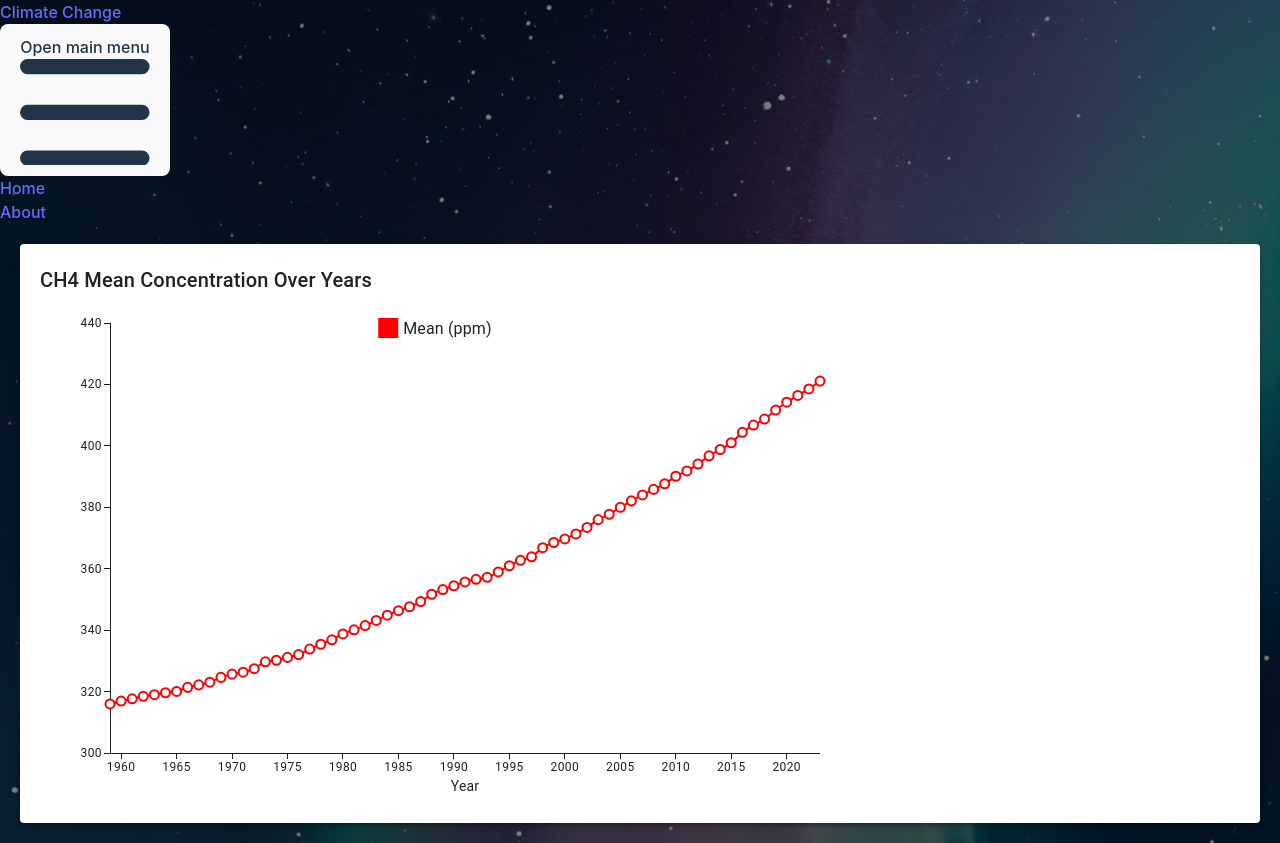
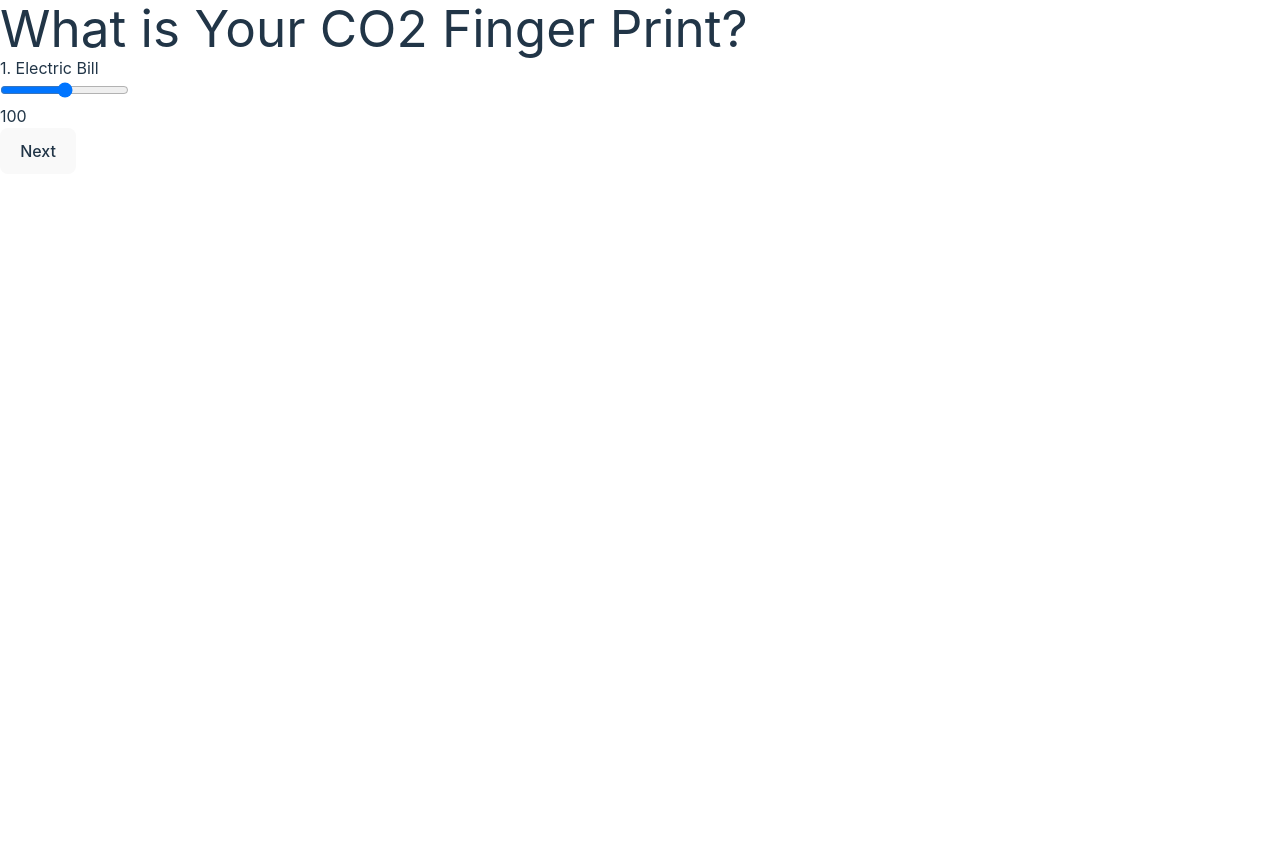
Before and after one commit to Mag-D-Anas/Wahed-men-El-NASA, a React (Vite) app: page /chart in a window 1280 px wide. After the commit the page ends 800 px from the top, so only its background shows below. Built offline with nearby package versions, Linux system fonts and the light colour scheme.

Commit message:
FingerPrintPanel Component

```diff
--- /dev/null
+++ b/src/Components/FingerPrintPanel.jsx
@@ -0,0 +1,151 @@
+import React from "react";
+import { useState } from "react";
+import Question from "./Question";
+import { map } from "d3";
+import YesNo from "./YesNo";
+
+const questions = [
+  { id: 1, title: "1. Electric Bill", min: 0, max: 200 },
+  { id: 2, title: "2. Gas Bill", min: 0, max: 100 },
+  { id: 3, title: "3. Oil Bill", min: 0, max: 100 },
+  { id: 4, title: "4. Total yearly mileage on your car", min: 0, max: 5000 },
+  {
+    id: 5,
+    title: "5. The number of hours of flights you've taken in the last year",
+    min: 0,
+    max: 50,
+  },
+  { id: 6, title: "6. Do you recycle newspaper" },
+  { id: 7, title: "7. Do you recycle aluminum and tin" },
+];
+
+function FingerPrintPanel() {
+  const [currentId, setCurrentId] = useState(1);
+  const showNext = currentId < 7 ? true : false;
+  const showPrev = currentId > 1 ? true : false;
+  const showSubmit = currentId === 7 ? true : false;
+  const [answers, setAnswers] = useState([0, 0, 0, 0, 0, "No", "No"]);
+  const [displayAnswer, setDisplayAnswer] = useState(false);
+  const [result, setResult] = useState("");
+
+  function handleAnswer(id, ans) {
+    const temp = answers;
+    temp[id - 1] = ans;
+    setAnswers(temp);
+  }
+
+  function showQuestion() {
+    const item = questions.filter((question) => question.id === currentId)[0];
+    console.log(item.id);
+    if (item.id < 6) {
+      return (
+        <Question
+          key={item.id}
+          id={item.id}
+          title={item.title}
+          min={item.min}
+          max={item.max}
+          handleAnswer={handleAnswer}
+        />
+      );
+    }
+    return (
+      <YesNo
+        key={item.id}
+        id={item.id}
+        title={item.title}
+        handleAnswer={handleAnswer}
+      />
+    );
+  }
+
+  function handleNext() {
+    setCurrentId(currentId + 1);
+  }
+
+  function handlePrevious() {
+    setCurrentId(currentId - 1);
+  }
+
+  function showNextButton() {
+    if (showNext) {
+      return <button onClick={() => handleNext()}>Next</button>;
+    }
+  }
+
+  function showPrevButton() {
+    if (showPrev) {
+      return <button onClick={() => handlePrevious()}>Previous</button>;
+    }
+  }
+
+  function showSubmitButton() {
+    if (showSubmit) {
+      return (
+        <button type="submit" onClick={(e) => onSubmitHandler(e)}>
+          Submit
+        </button>
+      );
+    }
+  }
+
+  function onSubmitHandler(e) {
+    e.preventDefault();
+    setDisplayAnswer(true);
+    let result = answers[0] * 105;
+    result += answers[1] * 105;
+    result += answers[2] * 113;
+    result += answers[3] * 79;
+    if (answers[4] <= 4) {
+      result += answers[4] * 1100;
+    } else {
+      result += answers[4] * 4400;
+    }
+    if (result[5] === "Yes") {
+      result += 184;
+    }
+    if (result[6] === "Yes") {
+      result += 166;
+    }
+    console.log(result);
+
+    if (result <= 15999) {
+      result = "low";
+    } else if (result <= 22000) {
+      result = "average";
+    } else {
+      result = "high";
+    }
+    setResult(result);
+  }
+
+  function showReset() {
+    if (displayAnswer) {
+      return <button onClick={handleReset}>Reset</button>;
+    }
+  }
+
+  function handleReset() {
+    setCurrentId(1);
+    setAnswers([0, 0, 0, 0, 0, "No", "No"]);
+    setDisplayAnswer(false);
+  }
+
+  return (
+    <>
+      <div>
+        <h1>What is Your CO2 Finger Print?</h1>
+        {showQuestion()}
+      </div>
+      <div>
+        {showPrevButton()}
+        {showNextButton()}
+      </div>
+      <div>{showSubmitButton()}</div>
+      {displayAnswer && <h1>Your Result is: {result}</h1>}
+      <div>{showReset()}</div>
+    </>
+  );
+}
+
+export default FingerPrintPanel;
--- /dev/null
+++ b/src/Components/Question.jsx
@@ -0,0 +1,30 @@
+import React, { useEffect } from "react";
+import { useState } from "react";
+
+function Question({ id, title, min, max, handleAnswer }) {
+  const [val, setVal] = useState((min + max) / 2);
+
+  useEffect(() => {
+    handleAnswer(id, (min + max) / 2);
+  }, []);
+  function onSlideHandler(e) {
+    setVal(e.target.value);
+    handleAnswer(id, e.target.value);
+  }
+
+  return (
+    <div>
+      <h2>{title}</h2>
+      <input
+        type="range"
+        min={min}
+        max={max}
+        value={val}
+        onChange={(e) => onSlideHandler(e)}
+      />
+      <h3>{val}</h3>
+    </div>
+  );
+}
+
+export default Question;
--- /dev/null
+++ b/src/Components/YesNo.jsx
@@ -0,0 +1,42 @@
+import React, { useEffect } from "react";
+import { useState } from "react";
+
+function YesNo({ id, title, handleAnswer }) {
+  const [selectedOption, setSelectedOption] = useState("No");
+
+  const handleOptionChange = (event) => {
+      setSelectedOption(event.target.value);
+      handleAnswer(id, selectedOption);
+  };
+
+    useEffect(() => {
+      handleAnswer(id, "No");
+    }, []);
+
+  return (
+    <div>
+      <h2>{title}</h2>
+      <label>
+        <input
+          type="radio"
+          value="Yes"
+          checked={selectedOption === "Yes"}
+          onChange={handleOptionChange}
+        />
+        Yes
+      </label>
+      <label>
+        <input
+          type="radio"
+          value="No"
+          checked={selectedOption === "No"}
+          onChange={handleOptionChange}
+        />
+        No
+      </label>
+      <h3>{selectedOption}</h3>
+    </div>
+  );
+}
+
+export default YesNo;
--- a/src/main.jsx
+++ b/src/main.jsx
@@ -2,9 +2,12 @@ import { StrictMode } from 'react'
 import { createRoot } from 'react-dom/client'
 import App from './App.jsx'
 import './index.css'
+import Question from './Components/Question.jsx'
+import FingerPrintPanel from './Components/FingerPrintPanel.jsx'
 
 createRoot(document.getElementById('root')).render(
   <StrictMode>
-    <App />
+    {/* <App /> */}
+    <FingerPrintPanel/>
   </StrictMode>,
 )
```
